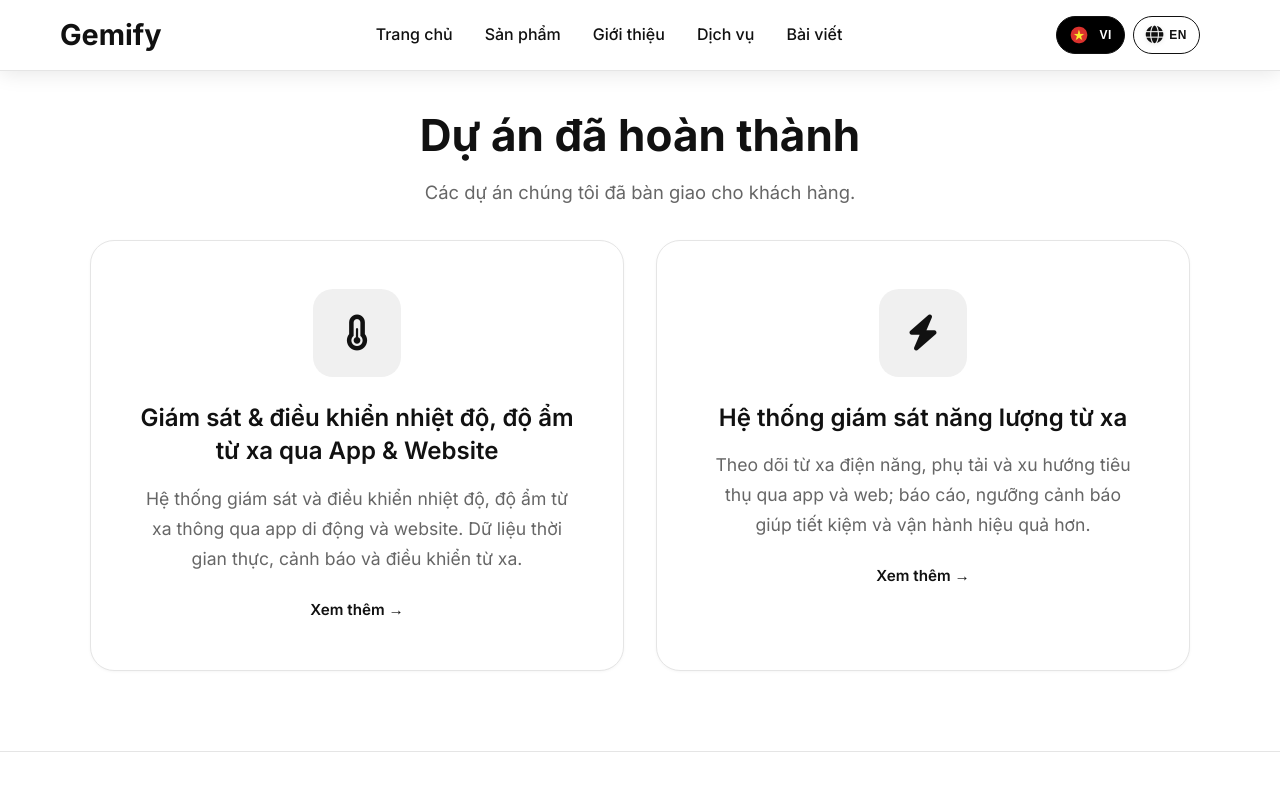
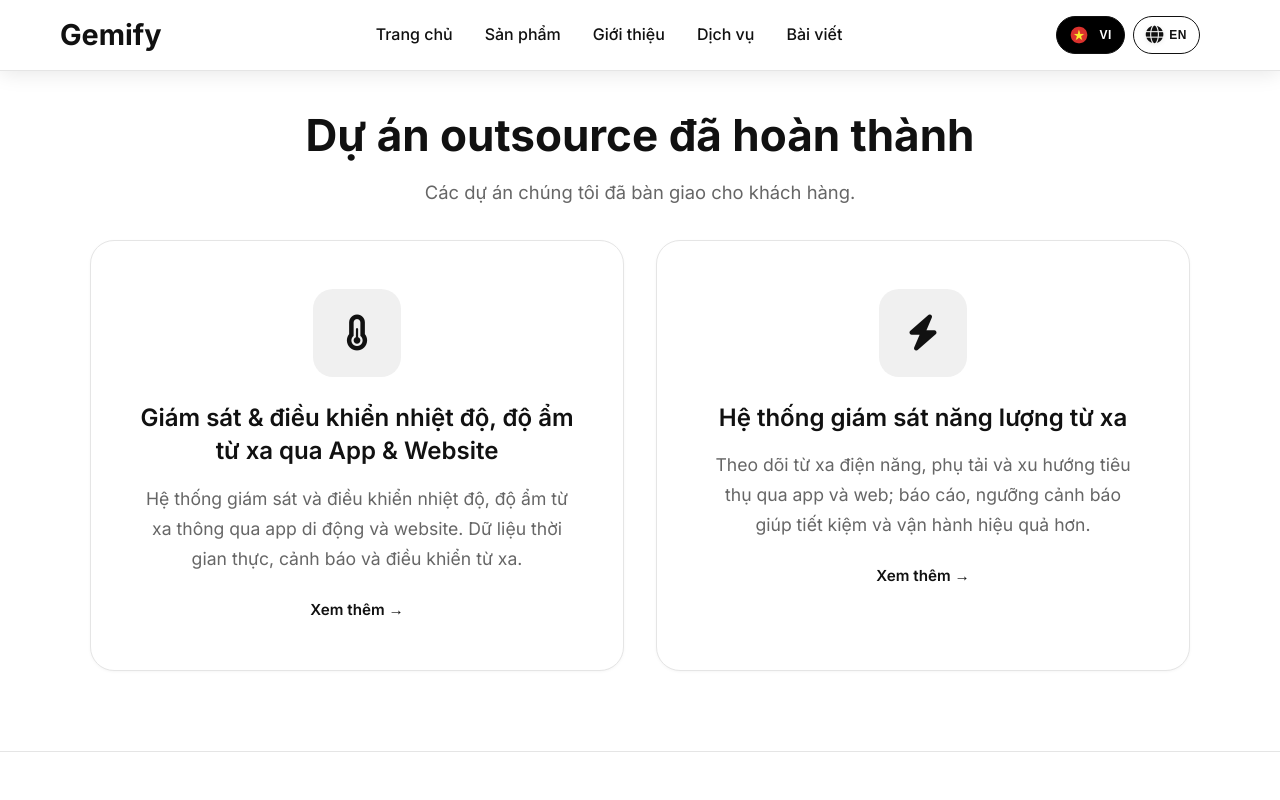
Before and after one commit to s2nmt/DIYtronics, a React (Vite) app: page /projects in a window 1280 px wide. Shown: the top 800 px of the page. Built offline with nearby package versions, Linux system fonts and the light colour scheme.

Commit message:
clean text

```diff
--- a/src/i18n/translations.ts
+++ b/src/i18n/translations.ts
@@ -76,8 +76,8 @@ export const translations: Record<Lang, Record<string, string>> = {
       'Outsource IoT software solutions including app, website, and server development.',
     'services.products.title': 'Technology Products & IoT Platforms',
     'services.products.desc': 'Providing technology products and IoT platforms for your business needs.',
-    'services.viewProjects': "View the projects we've completed",
-    'projects.pageTitle': 'Completed Projects',
+    'services.viewProjects': "View the outsource projects we've completed",
+    'projects.pageTitle': 'Completed outsource Projects',
     'projects.subtitle': "Projects we've delivered for our clients.",
     'projects.readMore': 'Read more →',
     'outsource.project1.title': 'Remote Temperature & Humidity Monitoring & Control',
@@ -166,8 +166,8 @@ export const translations: Record<Lang, Record<string, string>> = {
       'Giải pháp thiết kế, phát triển phần mềm IoT bao gồm app, website và server,..',
     'services.products.title': 'Sản phẩm công nghệ & Platform IoT',
     'services.products.desc': 'Cung cấp các sản phẩm công nghệ và các platform IoT cho nhu cầu của bạn.',
-    'services.viewProjects': 'Xem các dự án đã hoàn thành',
-    'projects.pageTitle': 'Dự án đã hoàn thành',
+    'services.viewProjects': 'Xem các dự án outsource đã hoàn thành',
+    'projects.pageTitle': 'Dự án outsource đã hoàn thành',
     'projects.subtitle': 'Các dự án chúng tôi đã bàn giao cho khách hàng.',
     'projects.readMore': 'Xem thêm →',
     'outsource.project1.title': 'Giám sát & điều khiển nhiệt độ, độ ẩm từ xa qua App & Website',
```
